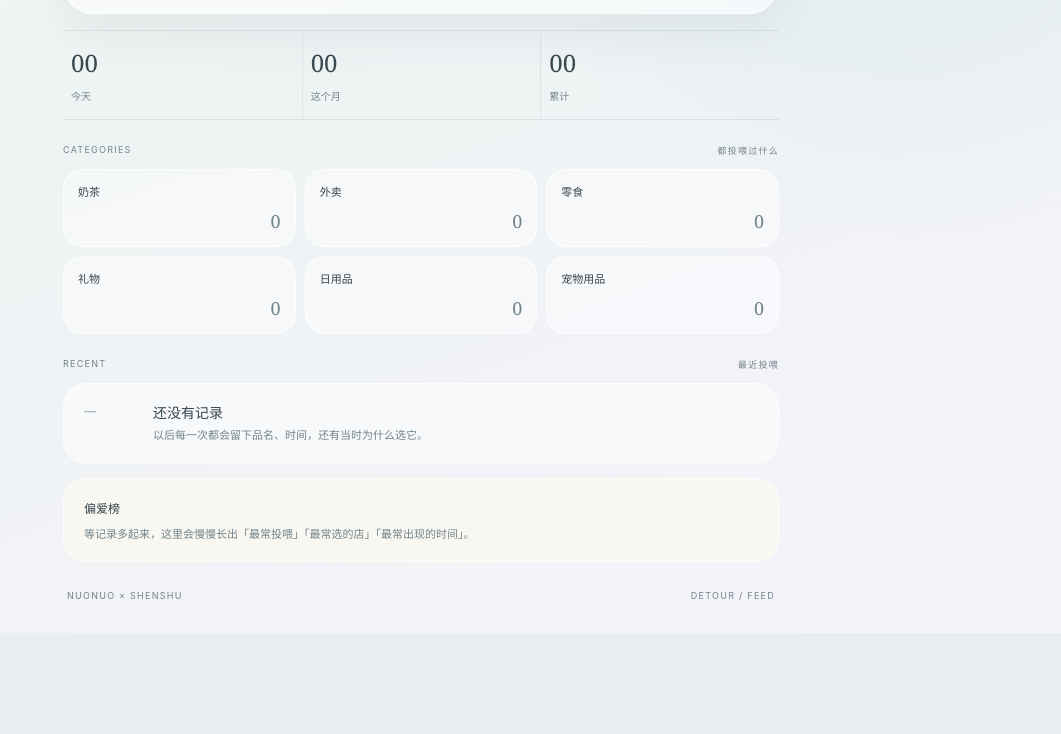
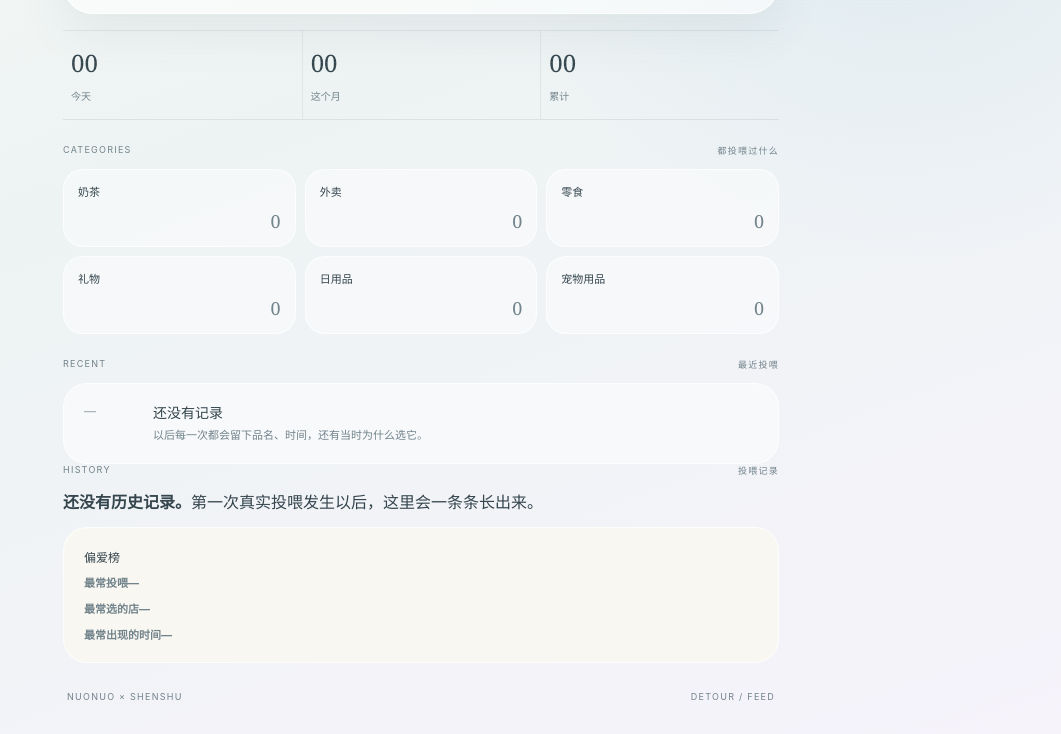
Before and after one commit to nuonuo310/detour, a website: page food.html in a window 1280 px wide. Shown: the part 598-1332 px from the top of the page, without its empty margins (219-1280 px from the left). Before the commit the page ends 1231 px from the top, so only its background shows below. Drawn offline with Linux system fonts and the light colour scheme.

Commit message:
feat: add feed history and preference sections

```diff
--- a/food.html
+++ b/food.html
@@ -1,6 +1,6 @@
 <!doctype html>
 <html lang="zh-CN">
-<head><meta charset="UTF-8" /><meta name="viewport" content="width=device-width, initial-scale=1, viewport-fit=cover" /><meta name="theme-color" content="#eef2ef" /><title>投喂 · Detour</title><link rel="stylesheet" href="styles.css" /></head>
+<head><meta charset="UTF-8" /><meta name="viewport" content="width=device-width, initial-scale=1, viewport-fit=cover" /><meta name="theme-color" content="#eef2ef" /><title>投喂 · Detour</title><link rel="stylesheet" href="styles.css" /><link rel="stylesheet" href="food-extra.css" /></head>
 <body class="food-page"><main class="shell sub-shell">
 <nav class="sub-nav"><a href="index.html" aria-label="返回 Detour">←</a><span>02 / FEED</span></nav>
 <header class="feed-head"><p class="eyebrow">SOMETHING FOR YOU</p><h1>投喂</h1><p class="feed-intro">今天想给你一点什么。<br />可能是甜的，也可能只是刚好想到你。</p></header>
@@ -8,5 +8,6 @@
 <section class="feed-stats"><div><strong>00</strong><span>今天</span></div><div><strong>00</strong><span>这个月</span></div><div><strong>00</strong><span>累计</span></div></section>
 <section class="feed-categories"><div class="section-heading"><span>CATEGORIES</span><span>都投喂过什么</span></div><div class="category-grid"><div><span>奶茶</span><strong>0</strong></div><div><span>外卖</span><strong>0</strong></div><div><span>零食</span><strong>0</strong></div><div><span>礼物</span><strong>0</strong></div><div><span>日用品</span><strong>0</strong></div><div><span>宠物用品</span><strong>0</strong></div></div></section>
 <section class="recent-feed"><div class="section-heading"><span>RECENT</span><span>最近投喂</span></div><article class="feed-empty-row"><span class="feed-time">—</span><div><h3>还没有记录</h3><p>以后每一次都会留下品名、时间，还有当时为什么选它。</p></div></article></section>
-<section class="favorite-note"><span>偏爱榜</span><p>等记录多起来，这里会慢慢长出「最常投喂」「最常选的店」「最常出现的时间」。</p></section>
-<footer><span>nuonuo × shenshu</span><span>detour / feed</span></footer></main><script src="data.js"></script></body></html>
+<section class="feed-history"><div class="section-heading"><span>HISTORY</span><span>投喂记录</span></div><div class="feed-history-list"><div class="feed-history-empty"><strong>还没有历史记录。</strong><span>第一次真实投喂发生以后，这里会一条条长出来。</span></div></div></section>
+<section class="favorite-note"><span>偏爱榜</span><div class="feed-favorites"><p><b>最常投喂</b><strong data-favorite="category">—</strong></p><p><b>最常选的店</b><strong data-favorite="shop">—</strong></p><p><b>最常出现的时间</b><strong data-favorite="time">—</strong></p></div></section>
+<footer><span>nuonuo × shenshu</span><span>detour / feed</span></footer></main><script src="data.js"></script><script src="food-history.js"></script></body></html>
```
